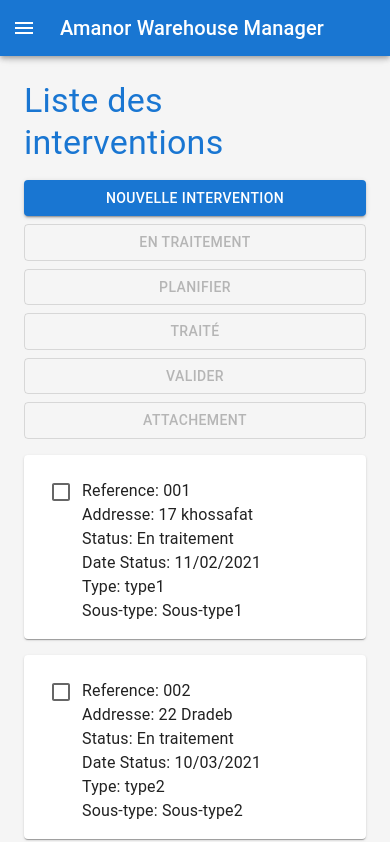
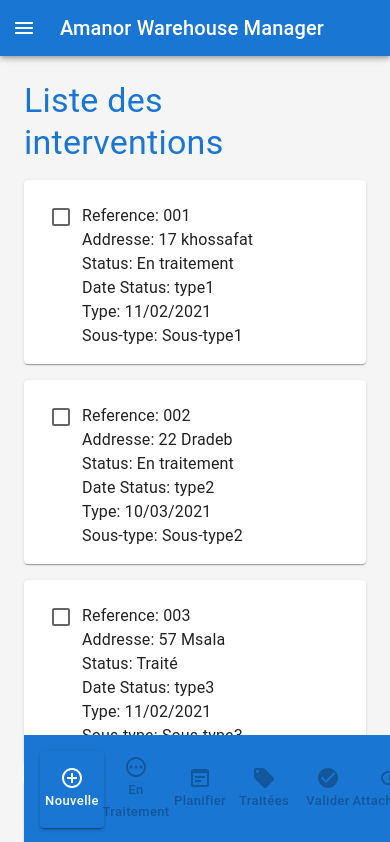
Before and after one commit to skelecoder/AOM, a Next.js app in the folder front-end/: page /intervention in a window 390 px wide. Shown: the top 842 px of the page. Built offline with nearby package versions, Linux system fonts and the light colour scheme.

Commit message:
intervention toggle grid/list responsive and planifier

```diff
--- a/front-end/components/Layout/Layout.tsx
+++ b/front-end/components/Layout/Layout.tsx
@@ -102,8 +102,6 @@ const Layout = ({ children }) => {
         </div>
     );
 
-    //const container = window !== undefined ? () => window().document.body : undefined;
-
     return (
         <Box sx={{ display: 'flex' }}>
             <CssBaseline />
@@ -136,7 +134,6 @@ const Layout = ({ children }) => {
             >
                 {/* The implementation can be swapped with js to avoid SEO duplication of links. */}
                 <Drawer
-                    //container={container}
                     variant="temporary"
                     open={mobileOpen}
                     onClose={handleDrawerToggle}
@@ -168,7 +165,7 @@ const Layout = ({ children }) => {
                     p: 3,
                     width: { sm: `calc(100% - ${drawerWidth}px)` },
                     backgroundColor: (theme) => theme.palette.grey[100],
-                    height: '100vh',
+                    height: 'auto',
                 }}
             >
                 <Toolbar />
--- a/front-end/components/newIntervform1.tsx
+++ b/front-end/components/newIntervform1.tsx
@@ -57,7 +57,7 @@ const IntervForm1 = ({cancelForm1}) => {
             }}
         >
             <form>
-                {inputFields.map((inputField, index) => (
+                {inputFields.map((inputField) => (
                     <Grid container spacing={2}>
                         <Grid item xs={12} md={5}>
                             <TextField
--- /dev/null
+++ b/front-end/components/traitModal.tsx
@@ -0,0 +1,156 @@
+import {
+    Dialog,
+    DialogTitle,
+    List,
+    ListItem,
+    ListItemText,
+    Paper,
+    Typography,
+    Box,
+    Button,
+    TextField,
+    MenuItem,
+    Select,
+    FormControl,
+    InputLabel,
+    RadioGroup,
+    FormControlLabel,
+    Radio,
+} from '@mui/material';
+import DatePickerInput from './datePicker';
+import { useState } from 'react';
+import { DataGrid } from '@mui/x-data-grid';
+import { v4 as uuidv4 } from 'uuid';
+
+const initialFValues = [
+    {
+        id: uuidv4(),
+        refection: '',
+        type: '',
+        date: new Date(),
+    },
+];
+
+const TraitModal = ({ handelClose, open, selection }) => {
+    // const [inputFields, setInputFields] = useState(initialFValues);
+
+
+
+    // const handleChangeInput = (id, event) => {
+    //     const newInputFields = inputFields.map((field) => {
+    //         if (id === field.id) {
+    //             field[event.target.name] = event.target.value;
+    //         }
+    //         return field;
+    //     });
+
+    //     setInputFields(newInputFields);
+    // };
+
+
+    const columns = [
+        { field: 'col1', headerName: 'Référence', width: 150 },
+        { field: 'col2', headerName: 'Address', width: 150 },
+        {
+            field: 'col3',
+            renderCell: (cellValues) => {
+                return (
+                    <FormControl>
+                        <RadioGroup
+                            row={true}
+                            aria-labelledby="demo-radio-buttons-group-label"
+                            defaultValue="female"
+                            name="radio-buttons-group"
+                        >
+                            <FormControlLabel value="female" control={<Radio />} label="Oui" />
+                            <FormControlLabel value="male" control={<Radio />} label="No" />
+                        </RadioGroup>
+                    </FormControl>
+                );
+            },
+            headerName: 'Refection',
+            width: 170,
+        },
+        {
+            field: 'col4',
+            renderCell: (cellValues) => {
+                return (
+                    <FormControl sx={{ width: '200px' }}>
+                        <Select onChange={()=> console.log(cellValues)}>
+                            <MenuItem value="type1">Type1</MenuItem>
+                            <MenuItem value="type2">Type2</MenuItem>
+                        </Select>
+                    </FormControl>
+                );
+            },
+            headerName: 'Type',
+            width: 150,
+        },
+        {
+            field: 'col5',
+            renderCell: (cellValues) => {
+                return (
+                    <DatePickerInput
+                    id=""
+                    value=""
+                    changeEvent=""
+                    isDisabled=""
+                />
+                );
+            },
+            headerName: 'Date',
+            width: 200,
+        },
+    ];
+
+    const rows = [...selection];
+    // const newRows = rows.map(option => {
+    //     // New properties to be added
+    //     const newPropsObj = {
+    //       col3:'value1',
+    //       col4:'value2',
+    //       col5:'value3'
+    //     };
+
+    //     // Assign new properties and return
+    //     return Object.assign(option, newPropsObj);
+    //   });
+
+    return (
+        <Dialog
+            sx={{ '& .css-1t1j96h-MuiPaper-root-MuiDialog-paper': { p: 4, width: '900px', maxWidth: '1000px' } }}
+            onClose={handelClose}
+            open={open}
+        >
+            <DialogTitle sx={{ color: 'primary.main', pl: 0, mb: 2 }}>Interventions Traitées</DialogTitle>
+            <form>
+                <Paper
+                    sx={{
+                        height: '500px',
+                        display: { xs: 'none', md: 'block' },
+                        '& .css-1jbbcbn-MuiDataGrid-columnHeaderTitle': {
+                            color: 'primary.main',
+                            fontWeight: 'bold',
+                        },
+                    }}
+                >
+                    <DataGrid rows={rows} columns={columns} />
+                </Paper>
+                <Box sx={{ display: 'flex', justifyContent: 'flex-start', mt: 2, mb: 2 }}>
+                    <Button
+                        sx={{ borderColor: 'text.disabled', color: '#222' }}
+                        variant="outlined"
+                        onClick={handelClose}
+                    >
+                        Annuler
+                    </Button>
+                    <Button variant="contained" color="primary" sx={{ ml: 2 }}>
+                        Enregistrer
+                    </Button>
+                </Box>
+            </form>
+        </Dialog>
+    );
+};
+
+export default TraitModal;
--- a/front-end/pages/intervention/index.tsx
+++ b/front-end/pages/intervention/index.tsx
@@ -1,145 +1,164 @@
-import { Button, Checkbox, Dialog, DialogTitle, Grid, Paper, Typography } from '@mui/material';
-import { Box, display } from '@mui/system';
+import { Button, Checkbox, Dialog, DialogTitle, Grid, Paper, Typography, Box } from '@mui/material';
 import { DataGrid } from '@mui/x-data-grid';
-import { useState } from 'react';
+import AddCircleOutlineIcon from '@mui/icons-material/AddCircleOutline';
+import PendingOutlinedIcon from '@mui/icons-material/PendingOutlined';
+import WysiwygIcon from '@mui/icons-material/Wysiwyg';
+import LocalOfferIcon from '@mui/icons-material/LocalOffer';
+import CheckCircleIcon from '@mui/icons-material/CheckCircle';
+import JoinRightIcon from '@mui/icons-material/JoinRight';
+import { useEffect, useState } from 'react';
 import List from '@mui/material/List';
 import ListItem from '@mui/material/ListItem';
 import ListItemIcon from '@mui/material/ListItemIcon';
 import ListItemText from '@mui/material/ListItemText';
+import { v4 as uuidv4 } from 'uuid';
 import PlanModal from 'components/planModal';
+import TraitModal from 'components/traitModal';
+
+const rows = [
+    {
+        id: uuidv4(),
+        col1: '001',
+        col2: '17 khossafat',
+        col3: 'En traitement',
+        col4: 'type1',
+        col5: '11/02/2021',
+        col6: 'Sous-type1',
+    },
+    {
+        id: uuidv4(),
+        col1: '002',
+        col2: '22 Dradeb',
+        col3: 'En traitement',
+        col4: 'type2',
+        col5: '10/03/2021',
+        col6: 'Sous-type2',
+    },
+    {
+        id: uuidv4(),
+        col1: '003',
+        col2: '57 Msala',
+        col3: 'Traité',
+        col4: 'type3',
+        col5: '11/02/2021',
+        col6: 'Sous-type3',
+    },
+    {
+        id: uuidv4(),
+        col1: '004',
+        col2: '65 bnimakada',
+        col3: 'En traitement',
+        col4: 'type4',
+        col5: '11/02/2021',
+        col6: 'Sous-type4',
+    },
+    {
+        id: uuidv4(),
+        col1: '005',
+        col2: '9 Avril',
+        col3: 'Traité',
+        col4: 'type1',
+        col5: '11/02/2022',
+        col6: 'Sous-type1',
+    },
+    {
+        id: uuidv4(),
+        col1: '006',
+        col2: 'Iberia',
+        col3: 'Traité',
+        col4: 'type2',
+        col5: '05/02/2021',
+        col6: 'Sous-type2',
+    },
+];
 
 const Intervention = () => {
     const [selection, setSelection] = useState([]);
     //const [getRow, setGetRow] = useState([]);
-    const [open, setOpen] = useState(false);
+    const [openPlanModal, setOpenPlanModal] = useState(false);
+    const [openTraitModal, setOpenTraitModal] = useState(false);
     const [isDisabled, setIsDisabled] = useState(true);
-    let ids = [];
-    const handelOpen = () => {
-        setOpen(true);
+    const [ids, setIds] = useState([]);
+
+    const handelOpenPlanModal = () => {
+        setOpenPlanModal(true);
     };
-    const handelClose = () => {
-        setOpen(false);
+    const handelClosePlanModal = () => {
+        setOpenPlanModal(false);
+    };
+
+    const handelOpenTraitModal = () => {
+        setOpenTraitModal(true);
+    };
+    const handelCloseTraitModal = () => {
+        setOpenTraitModal(false);
     };
 
     const handelChange = (e) => {
         if (e.target.checked) {
-            ids.push(e.target.value);
-            const selctedLists = rows.filter((row) => ids.includes(row.id.toString()));
-            //setSelection(selctedLists);
-            console.log(selctedLists);
-            console.log(ids);
-            selctedLists.length == 0 ? setIsDisabled(true) : setIsDisabled(false);
+            setIds([...ids, e.target.value]);
         } else {
-            ids = ids.filter((id) => id != e.target.value);
-            const selctedLists = rows.filter((row) => ids.includes(row.id.toString()));
-            //setSelection(selctedLists);
-            console.log(ids);
-            console.log(selctedLists);
-            //selctedLists.length == 0 ? setIsDisactivated(true) : setIsDisactivated(false);
+            const newIds = ids.filter((id) => id != e.target.value);
+            setIds(newIds);
         }
     };
+
+    useEffect(() => {
+        const selctedLists = rows.filter((row) => ids.includes(row.id));
+        setSelection(selctedLists);
+        console.log(selctedLists);
+        selctedLists.length == 0 ? setIsDisabled(true) : setIsDisabled(false);
+    }, [ids]);
 
     const handelSelectedRow = (ids) => {
         const selectedIDs = new Set(ids);
         const selectedRows = rows.filter((row) => selectedIDs.has(row.id));
-        setSelection(selectedRows);
-        selectedRows.length === 0 ? setIsDisabled(true) : setIsDisabled(false);
-        console.log(selectedRows);
-        console.log(selectedIDs);
+        const refAndAddress = selectedRows.map((employee) => {
+            let { id, col1, col2, col3, col4, col5, col6 } = employee;
+            let subset = { id, col1, col2 };
+            return subset;
+        });
+        setSelection(refAndAddress);
+        refAndAddress.length === 0 ? setIsDisabled(true) : setIsDisabled(false);
     };
-
-    const rows = [
-        {
-            id: 1,
-            col1: '001',
-            col2: '17 khossafat',
-            col3: 'En traitement',
-            col4: '11/02/2021',
-            col5: 'type1',
-            col6: 'Sous-type1',
-        },
-        {
-            id: 2,
-            col1: '002',
-            col2: '22 Dradeb',
-            col3: 'En traitement',
-            col4: '10/03/2021',
-            col5: 'type2',
-            col6: 'Sous-type2',
-        },
-        {
-            id: 3,
-            col1: '003',
-            col2: '57 Msala',
-            col3: 'Traité',
-            col4: '11/02/2021',
-            col5: 'type3',
-            col6: 'Sous-type3',
-        },
-        {
-            id: 4,
-            col1: '004',
-            col2: '65 bnimakada',
-            col3: 'En traitement',
-            col4: '11/02/2021',
-            col5: 'type4',
-            col6: 'Sous-type4',
-        },
-        {
-            id: 5,
-            col1: '005',
-            col2: '9 Avril',
-            col3: 'Traité',
-            col4: '11/02/2022',
-            col5: 'type1',
-            col6: 'Sous-type1',
-        },
-        {
-            id: 6,
-            col1: '006',
-            col2: 'Iberia',
-            col3: 'Traité',
-            col4: '05/02/2021',
-            col5: 'type2',
-            col6: 'Sous-type2',
-        },
-    ];
 
     const columns = [
         { field: 'col1', headerName: 'Référence', width: 200 },
         { field: 'col2', headerName: 'Addresse', width: 150 },
         { field: 'col3', headerName: 'Status', width: 100 },
-        { field: 'col4', headerName: 'Date Status', width: 150 },
-        { field: 'col5', headerName: 'Type', width: 100 },
+        { field: 'col4', headerName: 'Type', width: 100 },
+        { field: 'col5', headerName: 'Date Status', width: 150 },
         { field: 'col6', headerName: 'Sous-type', width: 100 },
     ];
 
     return (
         <>
-            <PlanModal handelClose={handelClose} open={open} selection={selection} />
+            <PlanModal handelClose={handelClosePlanModal} open={openPlanModal} selection={selection} />
+            <TraitModal handelClose={handelCloseTraitModal} open={openTraitModal} selection={selection} />
 
             <Typography variant="h4" sx={{ color: 'primary.main', mb: 2 }}>
                 Liste des interventions
             </Typography>
             <Box
                 sx={{
-                    display: 'flex',
+                    display: { xs: 'none', md: 'flex' },
                     flexDirection: { xs: 'column', md: 'row' },
                     gap: 1,
                     mb: 2,
+                    '& .MuiButton-root': { textTransform: 'capitalize' },
                 }}
             >
-                <Button href="/intervention/nouvelle" variant="contained" sx={{}} disabled={!isDisabled}>
+                <Button href="/intervention/nouvelle" variant="contained" disabled={!isDisabled}>
                     Nouvelle Intervention
                 </Button>
 
                 <Button variant="outlined" disabled={isDisabled}>
                     En Traitement
                 </Button>
-                <Button variant="outlined" disabled={isDisabled} onClick={handelOpen}>
+                <Button variant="outlined" disabled={isDisabled} onClick={handelOpenPlanModal}>
                     Planifier
                 </Button>
-                <Button variant="outlined" disabled={isDisabled}>
+                <Button variant="outlined" disabled={isDisabled} onClick={handelOpenTraitModal}>
                     Traité
                 </Button>
                 <Button variant="outlined" disabled={isDisabled}>
@@ -161,16 +180,16 @@ const Intervention = () => {
             >
                 <DataGrid rows={rows} columns={columns} checkboxSelection onSelectionModelChange={handelSelectedRow} />
             </Paper>
-            <Paper>
+            {/* <Paper>
                 {selection.map((item, index) => (
                     <pre key={index}>{JSON.stringify(item, null, 4)}</pre>
                 ))}
-            </Paper>
-            <Box>
+            </Paper> */}
+            <Box sx={{ display: { xs: 'block', md: 'none' } }}>
                 {rows.map((row) => {
                     return (
                         <Paper key={row.id} sx={{ mb: 2, p: 2, display: 'flex', alignItems: 'flex-start' }}>
-                            <Checkbox value={row.id} onChange={(e) => handelChange(e)} />
+                            <Checkbox value={row.id} onChange={handelChange} />
                             <Box sx={{ mt: 1 }}>
                                 <Typography>Reference: {row.col1}</Typography>
                                 <Typography>Addresse: {row.col2}</Typography>
@@ -183,6 +202,40 @@ const Intervention = () => {
                     );
                 })}
             </Box>
+            <Box
+                sx={{
+                    display: { xs: 'flex', md: 'none' },
+                    justifyContent: 'flex-start',
+                    position: 'fixed',
+                    bottom: '0',
+                    width: 2 / 2,
+                    backgroundColor: 'primary.main',
+                    p: 2,
+                    '& .MuiButton-root': { textTransform: 'capitalize', display: 'flex', flexDirection: 'column',color:'#fff' },
+                }}
+            >
+                <Button href="/intervention/nouvelle" variant="contained" disabled={!isDisabled} size="small">
+                    <AddCircleOutlineIcon />
+                    nouvelle
+                </Button>
+
+                <Button size="small" variant="text" disabled={isDisabled}>
+                    <PendingOutlinedIcon />
+                    en traitement
+                </Button>
+                <Button size="small" variant="text" disabled={isDisabled} onClick={handelOpenPlanModal}>
+                    <WysiwygIcon />planifier
+                </Button>
+                <Button size="small" variant="text" disabled={isDisabled} onClick={handelOpenTraitModal}>
+                    <LocalOfferIcon />traitées
+                </Button>
+                <Button size="small" variant="text" disabled={isDisabled}>
+                    <CheckCircleIcon />valider
+                </Button>
+                <Button size="small" variant="text" disabled={isDisabled}>
+                    <JoinRightIcon />attachement
+                </Button>
+            </Box>
         </>
     );
 };
```
